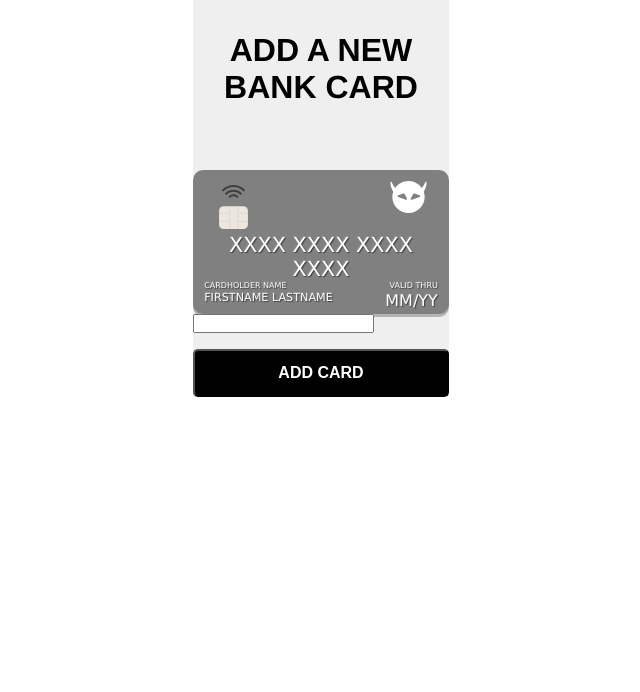
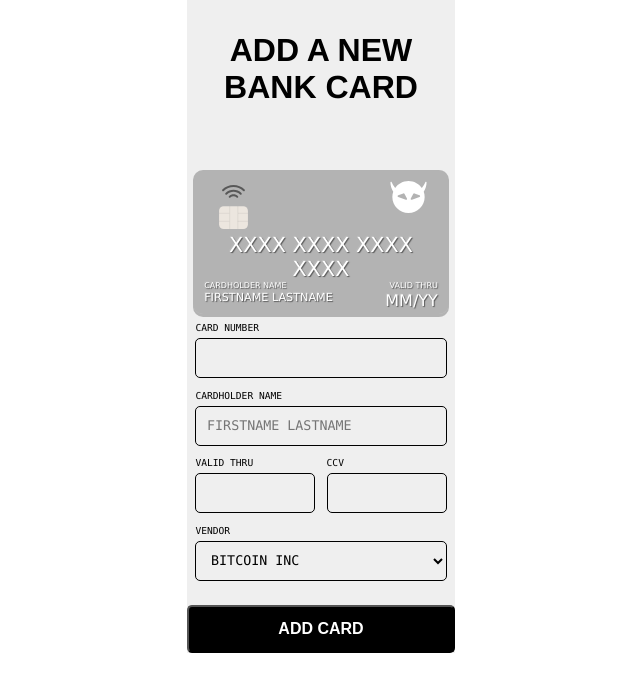
Before and after one commit to ChristopherRonnberg027/e-wallet, a Vue app: page /addcard in a window 1280 px wide. Shown: the top 692 px of the page, without its empty margins (319-959 px from the left). Built offline with nearby package versions, Linux system fonts and the light colour scheme.

Commit message:
Layout-fixes

```diff
--- a/src/components/Card.vue
+++ b/src/components/Card.vue
@@ -43,6 +43,7 @@ export default {
   color: rgba(0, 0, 0, 0.5);
   margin-bottom: 1em;
 }
+
 .card-wrapper {
   display: flex;
   justify-content: center;
--- a/src/components/CardForm.vue
+++ b/src/components/CardForm.vue
@@ -1,7 +1,22 @@
 <template>
-  <div class="card-form">
-    <form @submit.prevent="addNewCard">
-      <input type="text" v-model="add" />
+  <div class="card-form-wrapper">
+    <form @submit.prevent="addNewCard" class="card-form">
+      <p class="add-number-text" >card number</p>
+      <input class="add-number" type="text" v-model="addCardNumber" />
+      <p class="add-name-text" >cardholder name</p>
+      <input class="add-name" type="text" placeholder="firstname lastname" v-model="addCardHolderName" />
+      <p class="add-valid-text" >valid thru</p>
+      <input class="add-valid" type="text" v-model="addValidThru" />
+      <p class="add-ccv-text">ccv</p>
+      <input class="add-ccv" type="text" v-model="addCCV" />
+      <p class="add-vendor-text" >vendor</p>
+      <!-- <input class="add-vendor" type="text" v-model="selectVendor" /> -->
+      <select class="add-vendor">
+        <option>bitcoin inc</option>
+        <option>ninja bank</option>
+        <option>block chain inc</option>
+        <option>evil corp</option>
+      </select>
     </form>
   </div>
 </template>
@@ -14,7 +29,61 @@ export default {
 </script>
 
 <style scoped>
+p {
+  text-transform: uppercase;
+  font-size: 0.6em;
+}
+
+.card-form-wrapper {
+  font-family: "Consolas";
+  display: flex;
+  justify-content: center;
+  align-items: center;
+}
+
 .card-form {
-    display: grid;
+  margin:0.5em;
+  display: grid;
+  grid-gap: 0.7em;
+  grid-template-columns: repeat(2, 120px);
+  grid-template-rows: repeat(4, 1fr);
+  grid-template-areas:
+    "number number"
+    "name name"
+    "valid ccv"
+    "vendor vendor";
+}
+
+input, select {
+  font-family: "Consolas";
+  text-transform: uppercase;
+  width: 100%;
+  margin-top: 1.2em;
+  padding: 0.8em;
+  border-radius: 5px;
+  background: none;
+  border: 1px solid black;
+}
+
+input[type=text]:focus{
+  background-color: indigo;
+  color: white;
+  border: none;
+}
+
+.add-number,.add-number-text {
+  grid-area: number;
+}
+.add-name,.add-name-text {
+  grid-area: name;
+}
+.add-valid,.add-valid-text {
+  grid-area: valid;
+}
+.add-ccv,.add-ccv-text {
+  grid-area: ccv;
+}
+.add-vendor,.add-vendor-text {
+  grid-area: vendor;
 }
 </style>
--- a/src/components/CardStack.vue
+++ b/src/components/CardStack.vue
@@ -1,11 +1,13 @@
 <template>
   <div class="card-stack">
     <Card
-    v-for="card in cardInfo" :key="card"
-    :cardName="card.name"
-    :cardColor="card.color"
-    :cardValid="card.valid"
-    :cardNumber="card.number"
+      class="stack"
+      v-for="card in cardInfo"
+      :key="card"
+      :cardName="card.name"
+      :cardColor="card.color"
+      :cardValid="card.valid"
+      :cardNumber="card.number"
     />
   </div>
 </template>
@@ -24,5 +26,26 @@ export default {
 };
 </script>
 
-<style>
+<style scoped>
+.card-stack {
+  margin-top: 3em;
+  display: grid;
+  grid-template-columns: 250px 1fr;
+  grid-template-rows: 150px 1fr;
+}
+
+.stack {
+  grid-area: 1/1/2/2;
+}
+
+.stack:nth-child(3){
+  margin-bottom:3em;
+}
+.stack:nth-child(2){
+  margin-bottom:6em;
+}
+
+.stack:nth-child(1){
+  margin-bottom:9em;
+}
 </style>
--- a/src/views/AddCard.vue
+++ b/src/views/AddCard.vue
@@ -3,7 +3,7 @@
     <Top :title="'add a new bank card'" />
     <Card :title="'new card'"
     :cardName="'firstname lastname'"
-    :cardColor="'grey'"
+    :cardColor="'rgba(0,0,0,0.25)'"
     :cardValid="'MM/YY'"
     :cardNumber="'XXXX XXXX XXXX XXXX'"
     />
--- a/src/views/Home.vue
+++ b/src/views/Home.vue
@@ -1,7 +1,10 @@
 <template>
   <div class="home">
     <Top :title="'e-wall it'" />
-    <Card :title="'active card'" />
+    <!-- <Card
+    :key="card"
+    v-if="card.active"
+    :title="'active card'" /> -->
     <CardStack />
     <button @click="addNewCard">add a new card</button>
   </div>
@@ -18,6 +21,11 @@ export default {
     Card,
     CardStack
   },
+  computed: {
+    cardInfo() {
+      return this.$store.state.cards;
+    }
+  },
   methods: {
     addNewCard() {
       this.$router.push({ name: "AddCard" });
@@ -33,6 +41,7 @@ export default {
   justify-content: center;
   align-items: center; */
   display: grid;
+  margin: 0.5em;
 }
 
 button {
```
